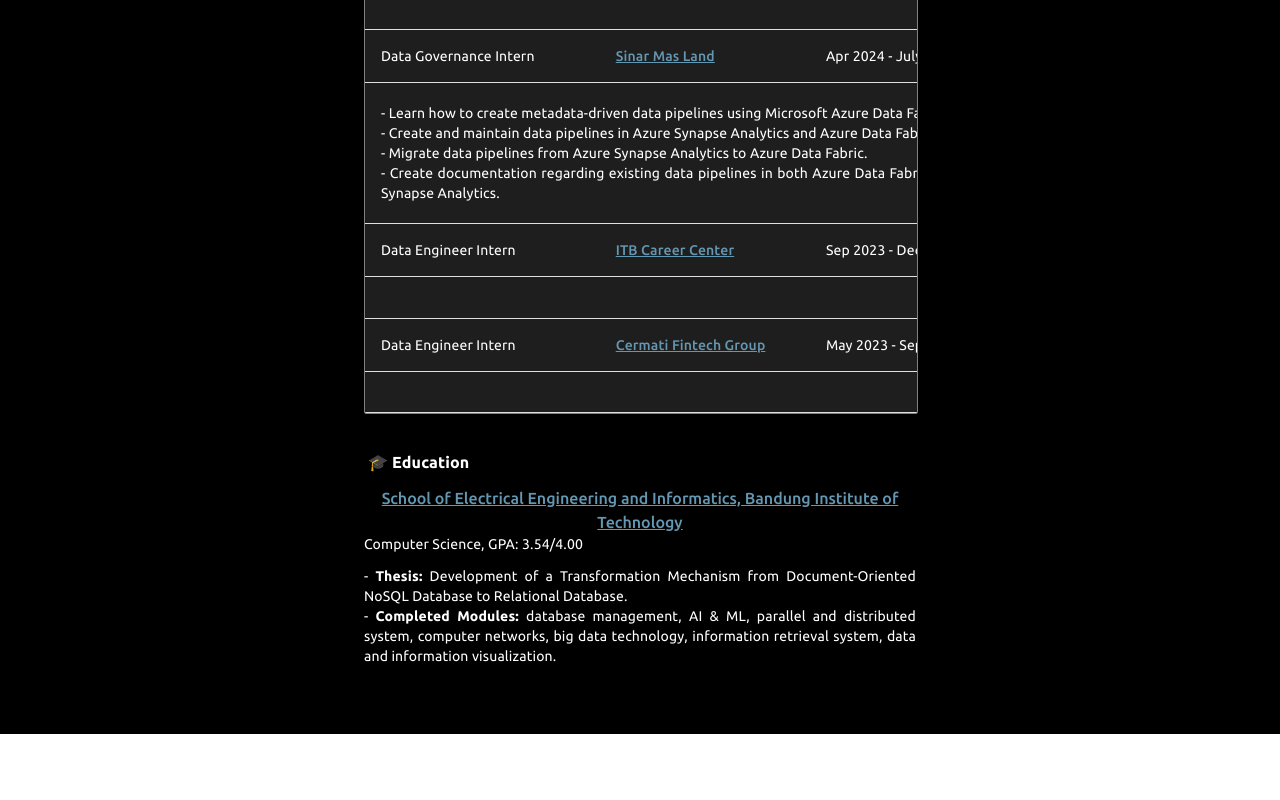
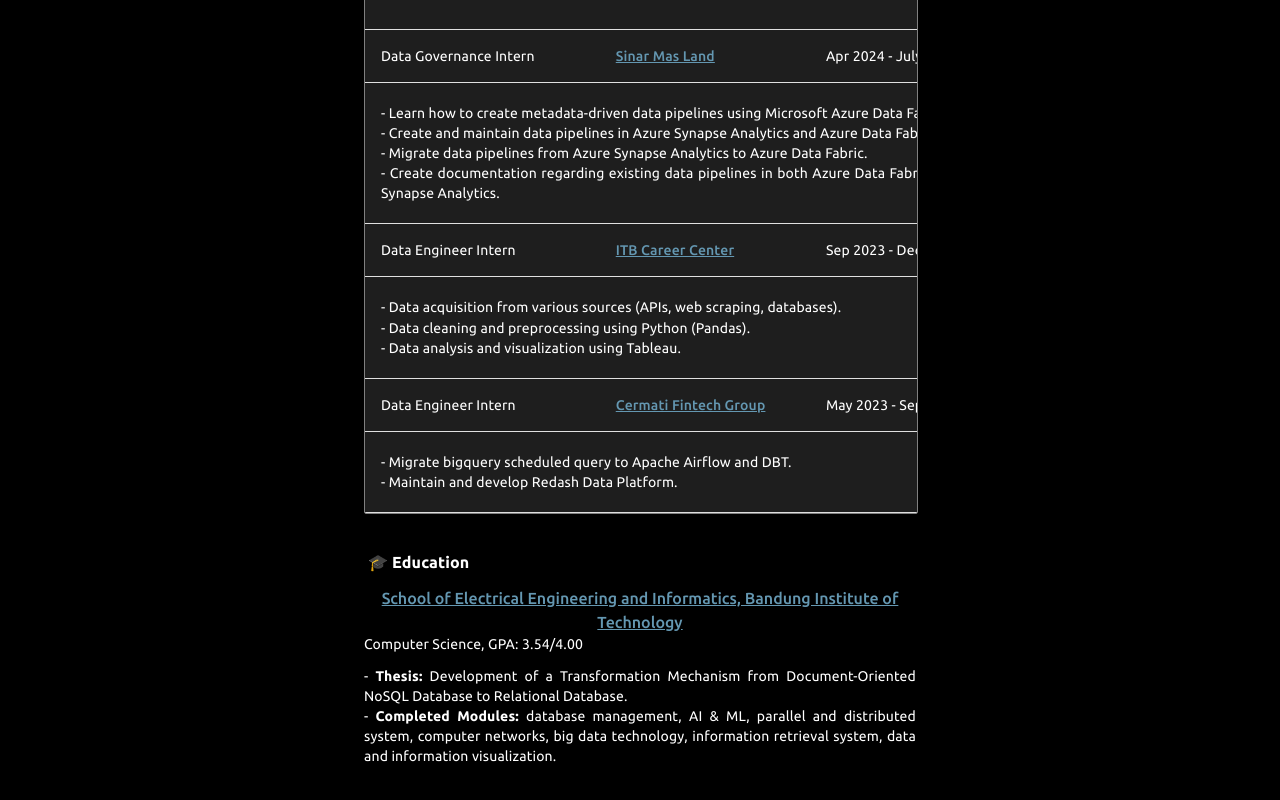
Before and after one commit to ZianTsabit/zian-tsabit-com, a React (Vite) app in the folder zian-tsabit-com/: page /curriculum-vitae in a window 1280 px wide. Shown: the part 1009-1809 px from the top of the page. Before the commit the page ends 1743 px from the top, so only its background shows below. Built offline with nearby package versions, Linux system fonts and the light colour scheme.

Commit message:
update CV

```diff
--- a/zian-tsabit-com/src/pages/CV.tsx
+++ b/zian-tsabit-com/src/pages/CV.tsx
@@ -75,6 +75,9 @@
       link: "https://career.itb.ac.id/",
       duration: "Sep 2023 - Dec 2023",
       details: `
+        - Data acquisition from various sources (APIs, web scraping, databases).
+        - Data cleaning and preprocessing using Python (Pandas).
+        - Data analysis and visualization using Tableau.
       `,
     },
     {
@@ -83,6 +86,8 @@
       link: "https://www.cermati.group/",
       duration: "May 2023 - Sep 2023",
       details: `
+      - Migrate bigquery scheduled query to Apache Airflow and DBT.
+      - Maintain and develop Redash Data Platform.
       `,
     },
   ];
```
